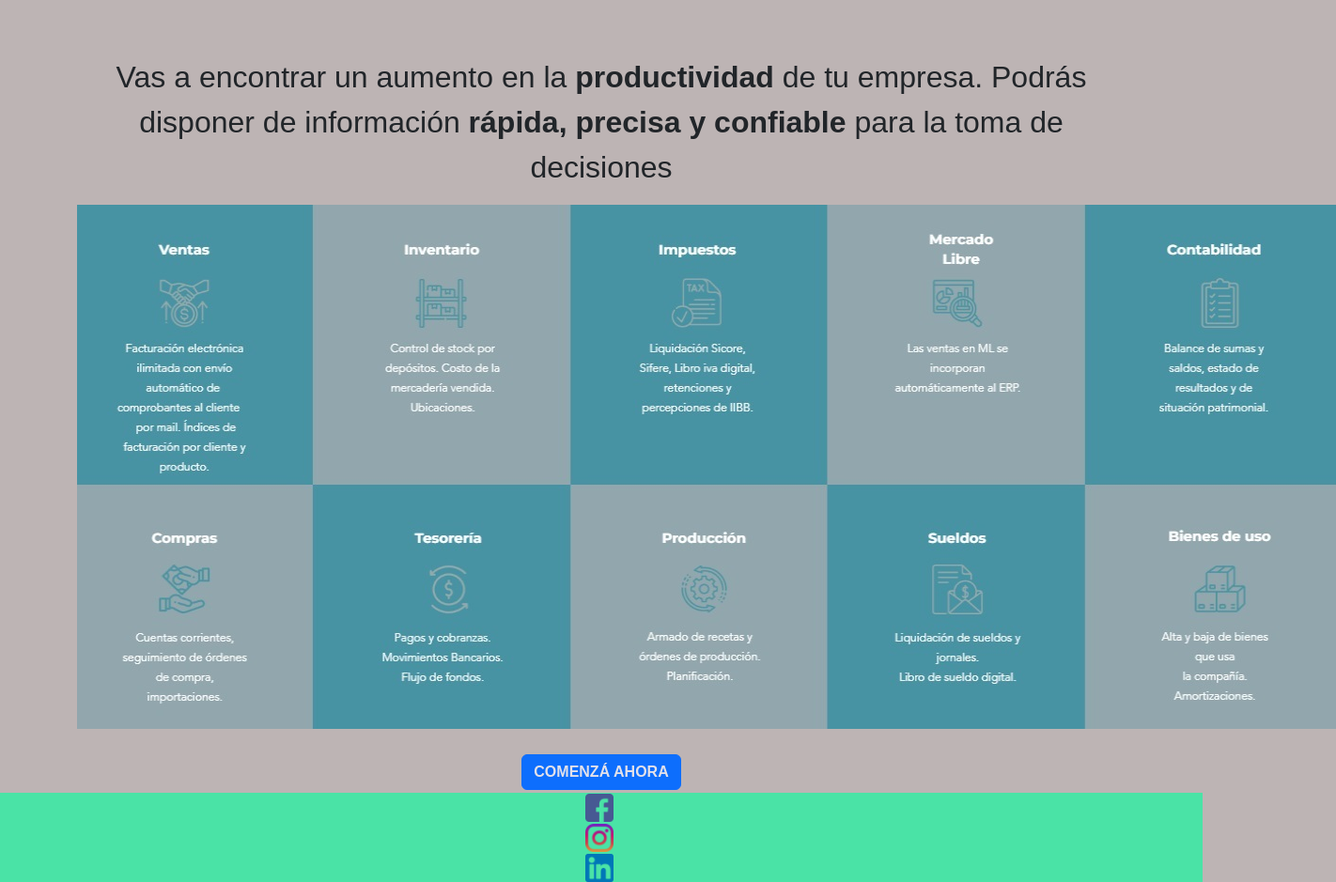
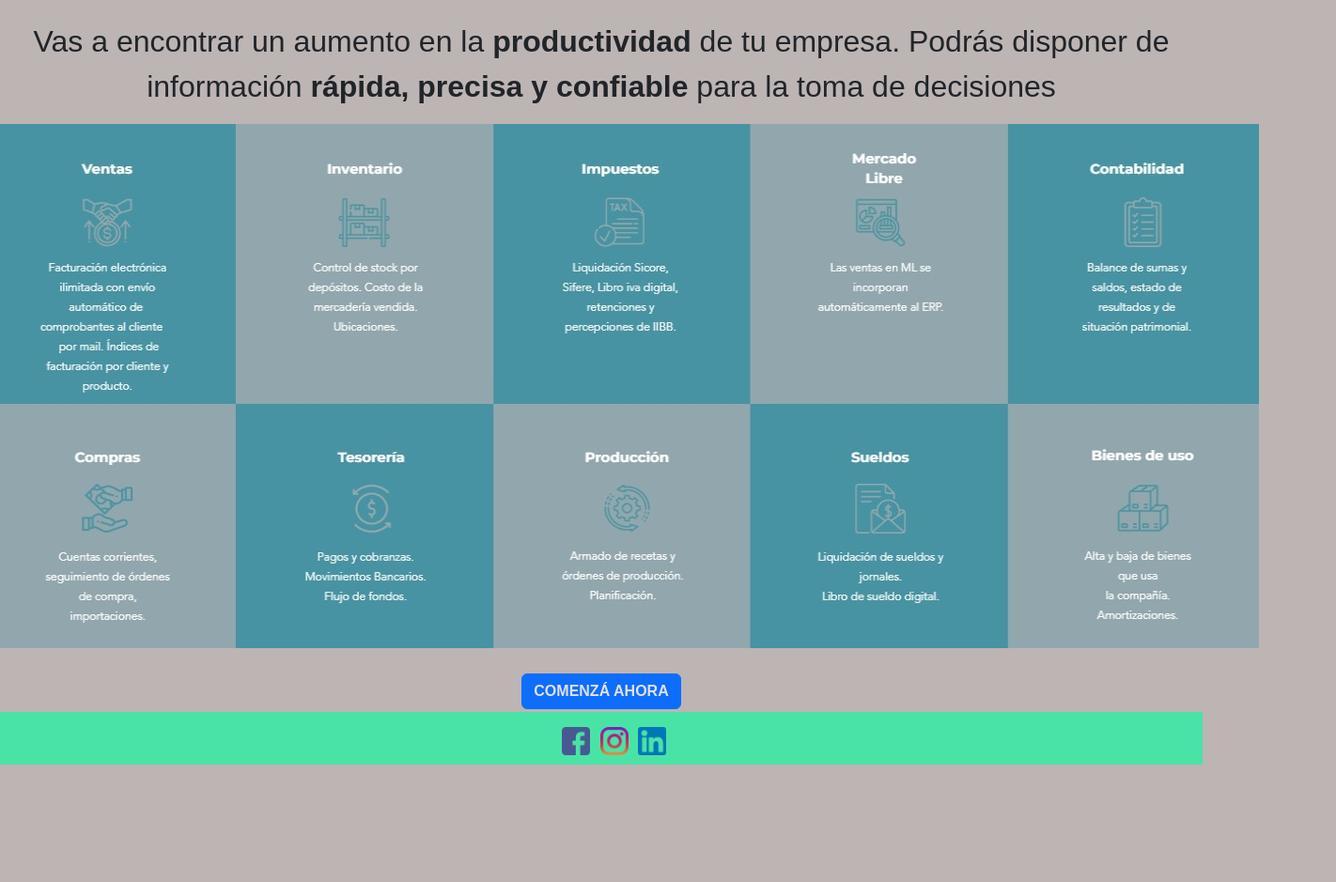
Before and after one commit to santiagomazzaro/SegundaEntrega-Mazzaro, a plain HTML site: page pages/funcionalidades.html in a window 1280 px wide. Shown: the part 180-1119 px from the top of the page at 94% size, 1422 px wide, since content can reach past the window. After the commit the page ends 994 px from the top, so only its background shows below. Drawn offline with nearby package versions, Linux system fonts and the light colour scheme.

Commit message:
Se utiliza en todos los footer FlexBox para una mejor visión de los íconos

```diff
--- a/pages/funcionalidades.html
+++ b/pages/funcionalidades.html
@@ -31,14 +31,12 @@
     </section>
 
     <h1 class="titulo">FUNCIONALIDADES</h1>
-    <div class="container">
-        <div class="row">
-            <div class="col-lg-12 col-md-12 col-sm-12">
-                <p class="parrafo-funcionalidades">Vas a encontrar un aumento en la <strong>productividad</strong> de tu empresa. Podrás disponer de información <strong>rápida, precisa y confiable</strong> para la toma de decisiones</p>
-            </div>
-            <div class="col-lg-12 col-md-12 col-sm-12">
-                <img src="../multimedia/funcionalidades2.jpg" alt="Imágenes de funciones del ERP">
-            </div>
+    <div class="funcionalidades">
+        <div class="parrafo-funcionalidades">
+            <p>Vas a encontrar un aumento en la <strong>productividad</strong> de tu empresa. Podrás disponer de información <strong>rápida, precisa y confiable</strong> para la toma de decisiones</p>
+        </div>
+        <div class="imagen-funcionalidades">
+            <img src="../multimedia/funcionalidades2.jpg" alt="Imágenes de funciones del ERP">
         </div>
     </div>
 
--- a/style.css
+++ b/style.css
@@ -61,7 +61,8 @@ footer {
 }
 
 .redes-sociales ul {
-    padding: 0;
+    padding-top: 15px;
+    padding-bottom: 10px;
     margin: 0;
 }
 
@@ -71,6 +72,7 @@ footer {
 }
 
 ul li {
+    display: inline;
     list-style: none;
 }
 
@@ -149,9 +151,15 @@ ul li {
 
 /* Página funcionalidades.html */
 
+.funcionalidades {
+    display: block;
+
+}
+
 .parrafo-funcionalidades {
     margin-top: 30px;
     font-size: xx-large;
+    display: flex;
 }
 
 .button-funcionalidades {
```
